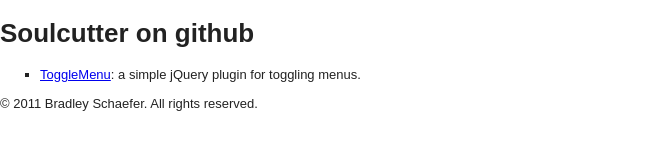
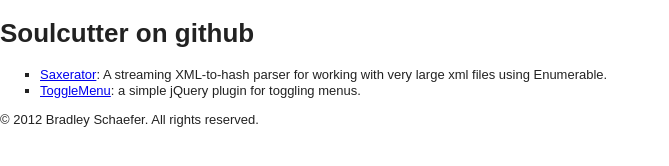
Before and after one commit to soulcutter/soulcutter.github.com, a plain HTML site: page index.html in a window 1280 px wide. Shown: the whole page, without its empty margins (0-669 px from the left). Drawn offline with nearby package versions, Linux system fonts and the light colour scheme.

Commit message:
Added Saxerator

```diff
--- a/index.html
+++ b/index.html
@@ -25,12 +25,15 @@
   	<div id="main" role="main">
       <ul class="projects">
         <li>
+          <a href="http://soulcutter.github.com/saxerator">Saxerator</a>: A streaming XML-to-hash parser for working with very large xml files using Enumerable.
+        </li>
+        <li>
           <a href="http://soulcutter.github.com/ToggleMenu">ToggleMenu</a>: a simple jQuery plugin for toggling menus.
         </li>
       </ul>
   	</div>
   	<footer>
-      <p>&copy; 2011 Bradley Schaefer. All rights reserved.</p>
+      <p>&copy; 2012 Bradley Schaefer. All rights reserved.</p>
   	</footer>
   </div> <!--! end of #container -->
 
```
